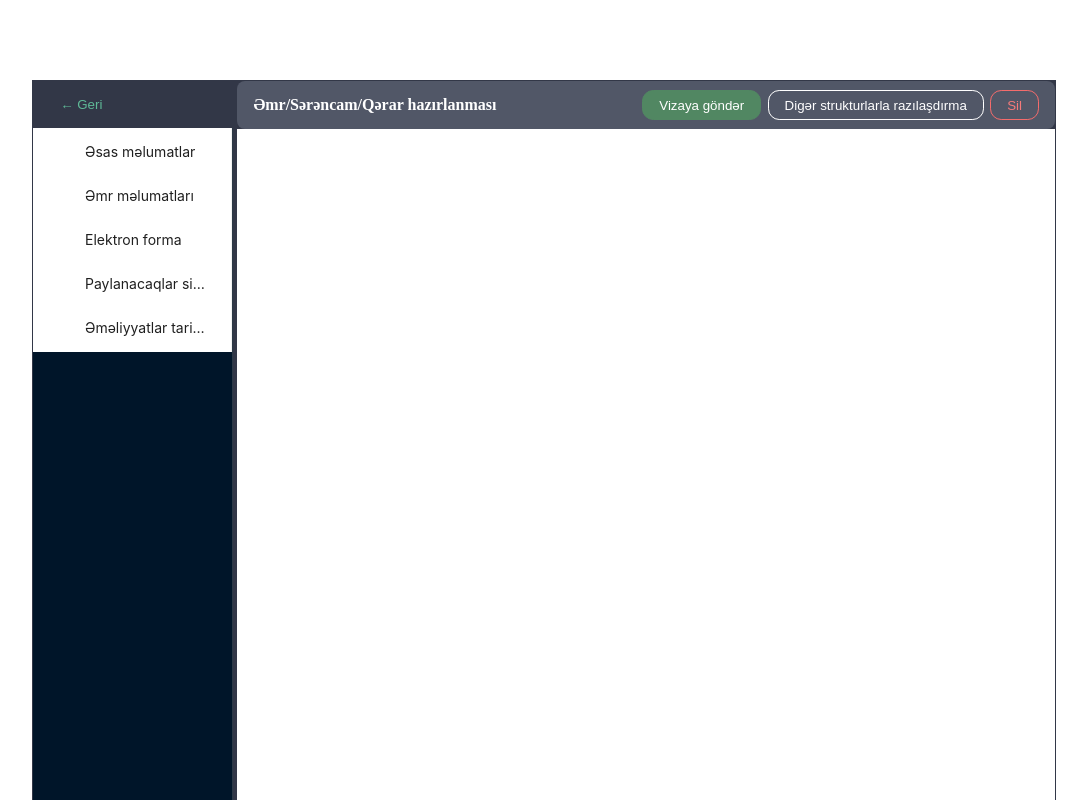
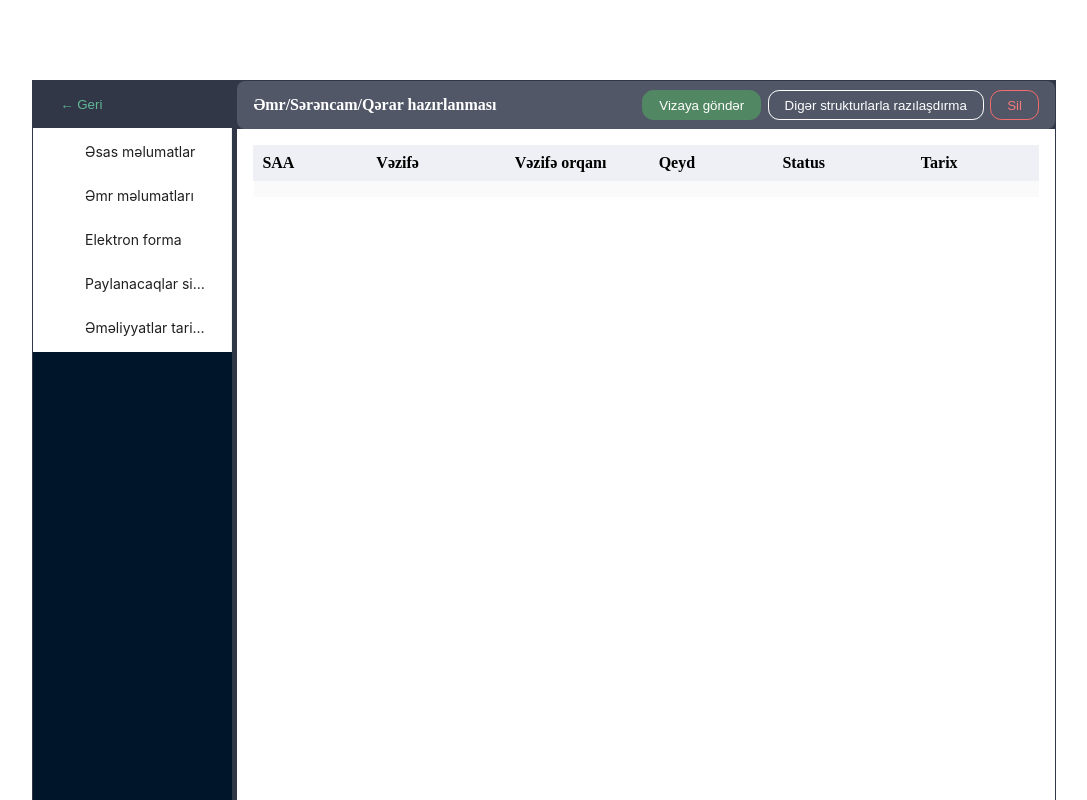
Before and after one commit to RoyalMahammadli/Registration, a React (Vite) app: page /list in a window 1280 px wide. Shown: the top 800 px of the page, without its empty margins (96-1183 px from the left). Built offline with nearby package versions, Linux system fonts and the light colour scheme.

Commit message:
dashboard done

```diff
--- a/src/components/antdesignAccordion/MyAntAccordion.css
+++ b/src/components/antdesignAccordion/MyAntAccordion.css
@@ -42,6 +42,9 @@ th,td{
     width: 2rem;
     word-wrap: break-word;
 }
+td{
+    background-color: #FAFAFA;
+}
 table{
     border-collapse:collapse;
     width: 100%;
--- a/src/components/antdesignStep/MyAntStep.css
+++ b/src/components/antdesignStep/MyAntStep.css
@@ -125,10 +125,9 @@ h3 {
   margin-top: 1.5rem;
 }
 .imza-box {
-  background-color: #efeff6;
   padding: 1rem;
   border-radius: .6rem;
-  margin-top: 1rem;
+  margin-top: .5rem;
 }
 .black {
   background-color: #515767;
@@ -140,3 +139,8 @@ h3 {
 :where(.css-dev-only-do-not-override-2i2tap)[class^="ant-notification"] [class^="ant-notification"], :where(.css-dev-only-do-not-override-2i2tap)[class*=" ant-notification"] [class^="ant-notification"], :where(.css-dev-only-do-not-override-2i2tap)[class^="ant-notification"] [class*=" ant-notification"], :where(.css-dev-only-do-not-override-2i2tap)[class*=" ant-notification"] [class*=" ant-notification"]{
   color: white;
 }
+.cicircleRemove{
+  font-size: 1.3rem;
+  color: red;
+  cursor: pointer;
+}
--- a/src/components/antdesignStep/MyAntStep.tsx
+++ b/src/components/antdesignStep/MyAntStep.tsx
@@ -6,7 +6,7 @@ import { IoMdPersonAdd } from "react-icons/io";
 import { useDispatch, useSelector } from 'react-redux';
 import { users } from '../../const';
 import { RootState } from '../../store';
-import { setStep1, setStep4_imza } from '../../store/slices/mainInfoSlice';
+import { setStep1, setStep4_RemoveImza, setStep4_imza } from '../../store/slices/mainInfoSlice';
 import MyAntAccordion from '../antdesignAccordion/MyAntAccordion';
 import MyUpload from '../antdesignUpload/MyUpload';
 import './MyAntStep.css';
@@ -78,6 +78,9 @@ function MyAntStep() {
     const handleStep4Sec = (item: any) => {
         setIsModalOpen(false)
         dispatch(setStep4_imza(item))
+    }
+    const handleRemoveImza = (id: number) => {
+        dispatch(setStep4_RemoveImza(id))
     }
 
     const steps = [
@@ -186,7 +189,11 @@ function MyAntStep() {
                             <tr>
                                 <th>SAA</th>
                                 <th>Vəzifə</th>
-                                <th><CiCircleRemove /></th>
+                                <th>Vəzifə orqanı</th>
+                                <th>Qeyd</th>
+                                <th>Status</th>
+                                <th>Tarix</th>
+                                <th ><CiCircleRemove className='cicircleRemove' onClick={handleRemoveImza} /></th>
 
                             </tr>
                         </thead>
@@ -195,6 +202,10 @@ function MyAntStep() {
                             <tr>
                                 <td>{step4.imzalama.name}</td>
                                 <td>{step4.imzalama.vezife}</td>
+                                <td>{step4.imzalama.vergiOrqan}</td>
+                                <td></td>
+                                <td></td>
+                                <td></td>
                                 <td></td>
                             </tr>
                         </tbody>
--- /dev/null
+++ b/src/components/antdesignTab/MyAntTab.css
@@ -0,0 +1,6 @@
+.basliq,.esas_metn {
+  background-color: #efeff6;
+  padding: 1rem;
+  margin-top: 1rem;
+  border-radius: .5rem;
+}
--- a/src/components/antdesignTab/MyAntTab.tsx
+++ b/src/components/antdesignTab/MyAntTab.tsx
@@ -1,7 +1,8 @@
-import { Tabs } from 'antd';
 import type { TabsProps } from 'antd';
-import { useSelector } from "react-redux"
-import { RootState } from "../../store"
+import { Tabs, Empty } from 'antd';
+import { useSelector } from "react-redux";
+import { RootState } from "../../store";
+import './MyAntTab.css';
 
 
 function MyAntTab() {
@@ -9,29 +10,59 @@ function MyAntTab() {
     const onChange = (key: string) => {
         console.log(key);
     };
-
     const items: TabsProps['items'] = [
         {
             key: '1',
-            label: 'Tab 1',
-            children: <div>
-                {step2.emrinMezmunu}
-            </div>,
+            label: 'Başlıq və əsaslandırma',
+            children:
+                <section>
+                    <h3>Başlıq və əsaslandırma</h3>
+                    <div className='basliq'>
+                        <h5>Əmrin məzmunu</h5>
+                        <p>{step2.emrinMezmunu}</p>
+                        <h5>Preambula</h5>
+                        <p>{step2.preambula}</p>
+                    </div>
+
+                </section>
         },
         {
             key: '2',
-            label: 'Tab 2',
-            children: 'Content of Tab Pane 2',
+            label: 'Əmr/Sərəncam/Qərar',
+            children:
+                <div>
+                    {step2.bendler.map((item: any, index: number) => {
+                        return (
+                            <table>
+                                <thead>
+                                    <tr>
+                                        <th>№</th>
+                                        <th>Bənd</th>
+                                    </tr>
+                                </thead>
+                                <tbody>
+                                    <tr>
+                                        <td>{index + 1}</td>
+                                        <td ><p >{item?.bend}</p></td>
+                                    </tr>
+                                </tbody>
+                            </table>
+                        )
+                    })}
+                </div>,
         },
         {
             key: '3',
-            label: 'Tab 3',
-            children: 'Content of Tab Pane 3',
+            label: 'Tapşırıq',
+            children: <Empty/> ,
         },
         {
             key: '4',
-            label: 'Tab 4',
-            children: 'Content of Tab Pane 4',
+            label: 'Əsas',
+            children:
+            <div className='esas_metn'>
+                {step2.esas_metn}
+            </div>,
         },
     ];
     return (
--- a/src/const/index.ts
+++ b/src/const/index.ts
@@ -26,16 +26,25 @@ export const users: myUserInterface[] = [
   }
 ];
 
-export interface myStep1 {
+export type myStep1 = {
   teyinat: string;
   tesnifat: string;
   konfidensial: boolean;
   nomenklatur: string;
   mezmun: string;
+};
+export type myStep2 = {
+  emrinMezmunu:string,
+  preambula:string,
+  bendler:string[],
+  esas_metn:string
+};
+export type myStep4={
+  imzalama:object
 }
-export interface myMainInfo {
+export type myMainInfo = {
   step1: myStep1;
-  step2: any;
+  step2: myStep2;
   step3: any;
-  step4: any;
-}
+  step4: myStep4;
+};
--- /dev/null
+++ b/src/pages/ElektronForma.tsx
@@ -0,0 +1,11 @@
+import { Empty } from "antd"
+
+function ElektronForma() {
+    return (
+        <div>
+            <Empty />
+        </div>
+    )
+}
+
+export default ElektronForma
--- /dev/null
+++ b/src/pages/paylanacaqlar/Paylanacaqlar.css
@@ -0,0 +1,19 @@
+th,td{
+    padding: .5rem;
+    text-align: start;
+    width: 2rem;
+    word-wrap: break-word;
+}
+td{
+    background-color: #FAFAFA;
+}
+table{
+    border-collapse:collapse;
+    width: 100%;
+}
+
+thead{
+    background-color: #EFF0F5;
+    border: 1px solid #EFF0F5;
+    width: 100%;
+}
--- /dev/null
+++ b/src/pages/paylanacaqlar/Paylanacaqlar.tsx
@@ -0,0 +1,37 @@
+import { useSelector } from 'react-redux'
+import './Paylanacaqlar.css'
+import { RootState } from '../../store'
+
+function Paylanacaqlar() {
+    const { imzalama } = useSelector((state: RootState) => state.mainInfo.step4)
+    return (
+        <div>
+            <table>
+                <thead>
+                    <tr>
+                        <th>SAA</th>
+                        <th>Vəzifə</th>
+                        <th>Vəzifə orqanı</th>
+                        <th>Qeyd</th>
+                        <th>Status</th>
+                        <th>Tarix</th>
+
+                    </tr>
+                </thead>
+                <tbody>
+
+                    <tr>
+                        <td>{imzalama.name}</td>
+                        <td>{imzalama.vezife}</td>
+                        <td>{imzalama.vergiOrqan}</td>
+                        <td></td>
+                        <td></td>
+                        <td></td>
+                    </tr>
+                </tbody>
+            </table>
+        </div>
+    )
+}
+
+export default Paylanacaqlar
--- a/src/routes/Routing.tsx
+++ b/src/routes/Routing.tsx
@@ -2,6 +2,8 @@ import { Route, Routes } from "react-router-dom"
 import Index from "../pages/index/Index"
 import Mainİnformation from "../pages/əsas məlumatlar/Mainİnformation"
 import Orderİnformation from "../pages/əmr məlumatlar/Orderİnformation"
+import ElektronForma from "../pages/ElektronForma"
+import Paylanacaqlar from "../pages/paylanacaqlar/Paylanacaqlar"
 
 function Routing() {
   return (
@@ -10,6 +12,8 @@ function Routing() {
         <Route path="/" element={<Index />} />
         <Route path="/mainInfo" element={<Mainİnformation />} />
         <Route path="/orderInfo" element={<Orderİnformation />} />
+        <Route path="/form" element={<ElektronForma />} />
+        <Route path="/list" element={<Paylanacaqlar />} />
       </Routes>
 
     </div>
--- a/src/store/slices/mainInfoSlice.ts
+++ b/src/store/slices/mainInfoSlice.ts
@@ -10,9 +10,10 @@ const initialState: myMainInfo = {
     mezmun: ""
   },
   step2: {
-    emrinMezmunu: {},
-    preambula: {},
-    bendler: []
+    emrinMezmunu: "",
+    preambula: "",
+    bendler: [],
+    esas_metn: ""
   },
   step3: {},
   step4: {
@@ -23,37 +24,49 @@ export const mainInfoSlice = createSlice({
   name: "mainInfo",
   initialState,
   reducers: {
-    setStep1: (state: any, action: any) => {
+    setStep1: (state: myMainInfo, action: any) => {
       state.step1 = {
         ...state.step1,
         [action.payload.key]: action.payload.value
       };
-      // localStorage.setItem("step1", JSON.stringify(state.step1));
+      localStorage.setItem("step1", JSON.stringify(state.step1));
     },
-    setStep2_emrMezmun: (state: any, action: any) => {
-      state.step2.emrinMezmunu = action.payload;
+    setStep2_emrMezmun: (state: myMainInfo, { payload }) => {
+      state.step2.emrinMezmunu = payload;
+    },
+    setStep2_preambula: (state: myMainInfo, { payload }) => {
+      state.step2.preambula = payload;
+    },
+    setStep2_esasMetn: (state: myMainInfo, { payload }) => {
+      state.step2.esas_metn = payload;
     },
 
-    setStep2_bendler: (state: any, action: any) => {
+    setStep2_bendler: (state: myMainInfo, action: any) => {
       // state.step2={...state.step2, bendler:[...state.step2.bendler, action.payload]}
       state.step2.bendler = [...state.step2.bendler, action.payload];
       console.log(action.payload);
     },
-    setStep2_edit: (state: any, action: any) => {
+    setStep2_edit: (state: myMainInfo, action: any) => {
       state.step2.bendler = state.step2.bendler.map((item: any) => {
         if (item.id === action.payload.id) {
           return { ...item, bend: action.payload.newValue };
         } else return item;
       });
     },
-    setStep2_remove: (state: any, action: any) => {
+    setStep2_remove: (state: myMainInfo, { payload }) => {
       state.step2.bendler = state.step2.bendler.filter(
-        (item: any) => item.id !== action.payload
+        (item: any) => item.id !== payload
       );
-      console.log(action.payload);
     },
-    setStep4_imza: (state: any, action: any) => {
-      state.step4.imzalama = action.payload;
+    setStep4_imza: (state: myMainInfo, { payload }) => {
+      state.step4.imzalama = payload;
+    },
+    setStep4_RemoveImza: (state: myMainInfo, { payload }) => {
+      state.step4.imzalama = Object.keys(
+        state.step4.imzalama
+      ).filter((item: any) => {
+        item.id !== payload;
+      });
     }
   }
 });
@@ -64,5 +77,8 @@ export const {
   setStep2_remove,
   setStep2_edit,
   setStep4_imza,
-  setStep2_emrMezmun
+  setStep2_emrMezmun,
+  setStep2_preambula,
+  setStep2_esasMetn,
+  setStep4_RemoveImza
 } = mainInfoSlice.actions;
```
Also changed, not shown: src/components/antdesignAccordion/MyAntAccordion.tsx (+20 -12 lines).
